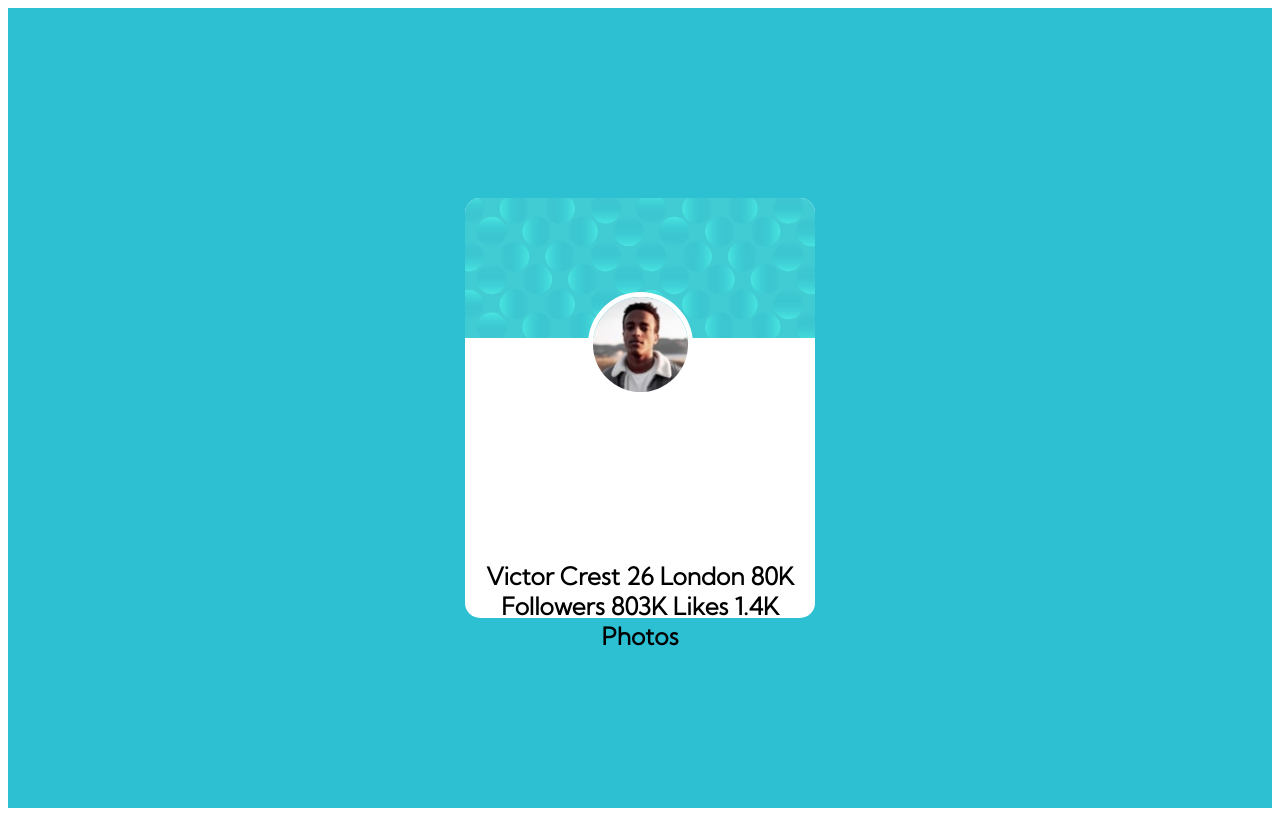
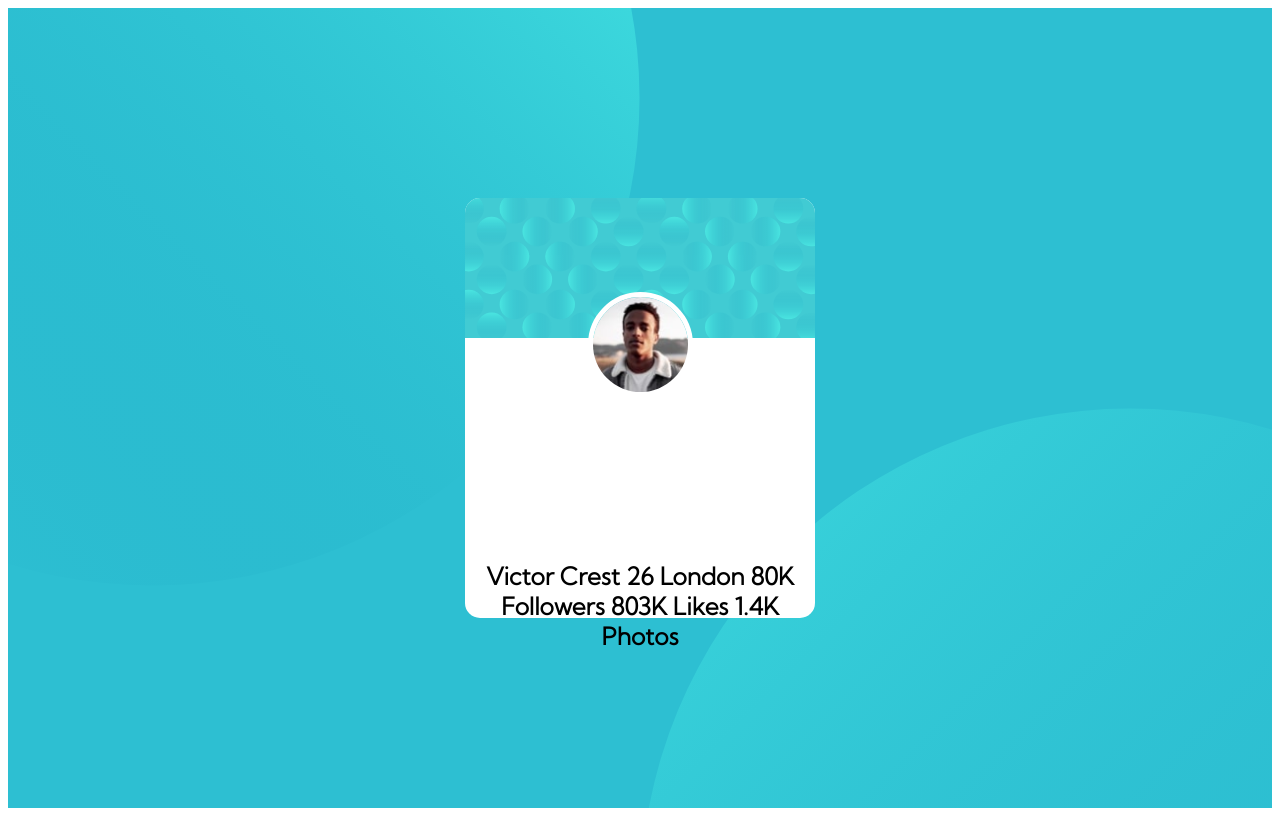
Before and after one commit to OlgaAzhel/Learning, a plain HTML site: page index.html in a window 1280 px wide. Drawn offline with Linux system fonts and the light colour scheme.

Commit message:
Update stylesheet.css

```diff
--- a/stylesheet.css
+++ b/stylesheet.css
@@ -1,5 +1,5 @@
 #container {
-    /*  background      : url(./images/bg-pattern-top.svg) -50% -500px no-repeat, url(./images/bg-pattern-bottom.svg) 100% 500px no-repeat; */
+    /*  background      : url(./bg-pattern-top.svg) -50% -500px no-repeat, url(./bg-pattern-bottom.svg) 100% 500px no-repeat; */
     background-color: hsl(187, 65%, 50%);
     height          : 800px;
     display         : flex;
@@ -12,7 +12,7 @@
 #top-bg {
     width                : 50%;
     height               : 800px;
-    background           : url(./images/bg-pattern-top.svg) top right no-repeat;
+    background           : url(./bg-pattern-top.svg) top right no-repeat;
     background-position-y: -400px;
     align-self           : flex-start;
     margin               : 0 0;
@@ -21,7 +21,7 @@
 #bottom-bg {
     width                : 50%;
     height               : 800px;
-    background           : url(./images/bg-pattern-bottom.svg) top left no-repeat;
+    background           : url(./bg-pattern-bottom.svg) top left no-repeat;
     background-position-y: 400px;
     align-self           : flex-end;
     margin               : 0 0;
```
